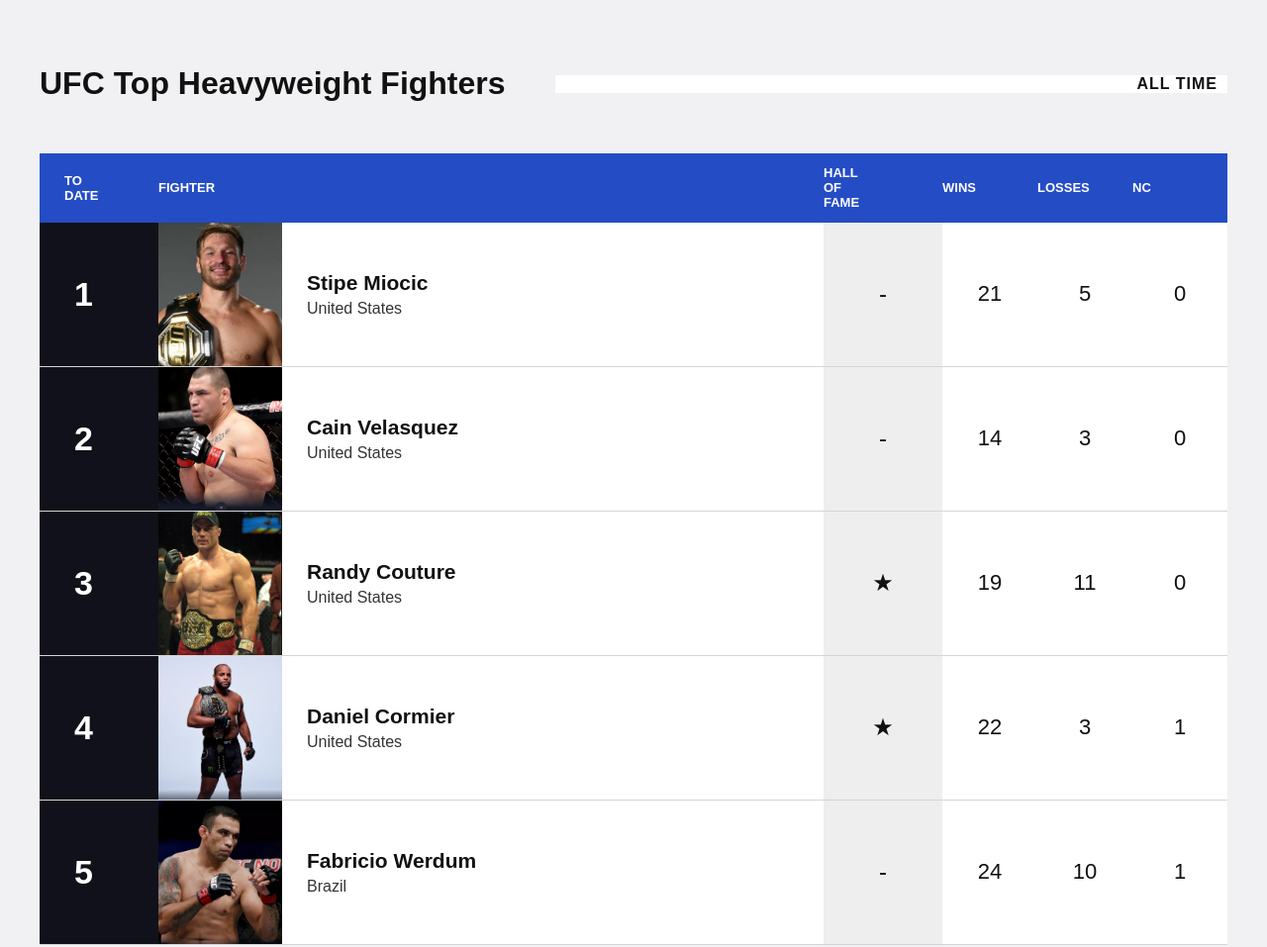
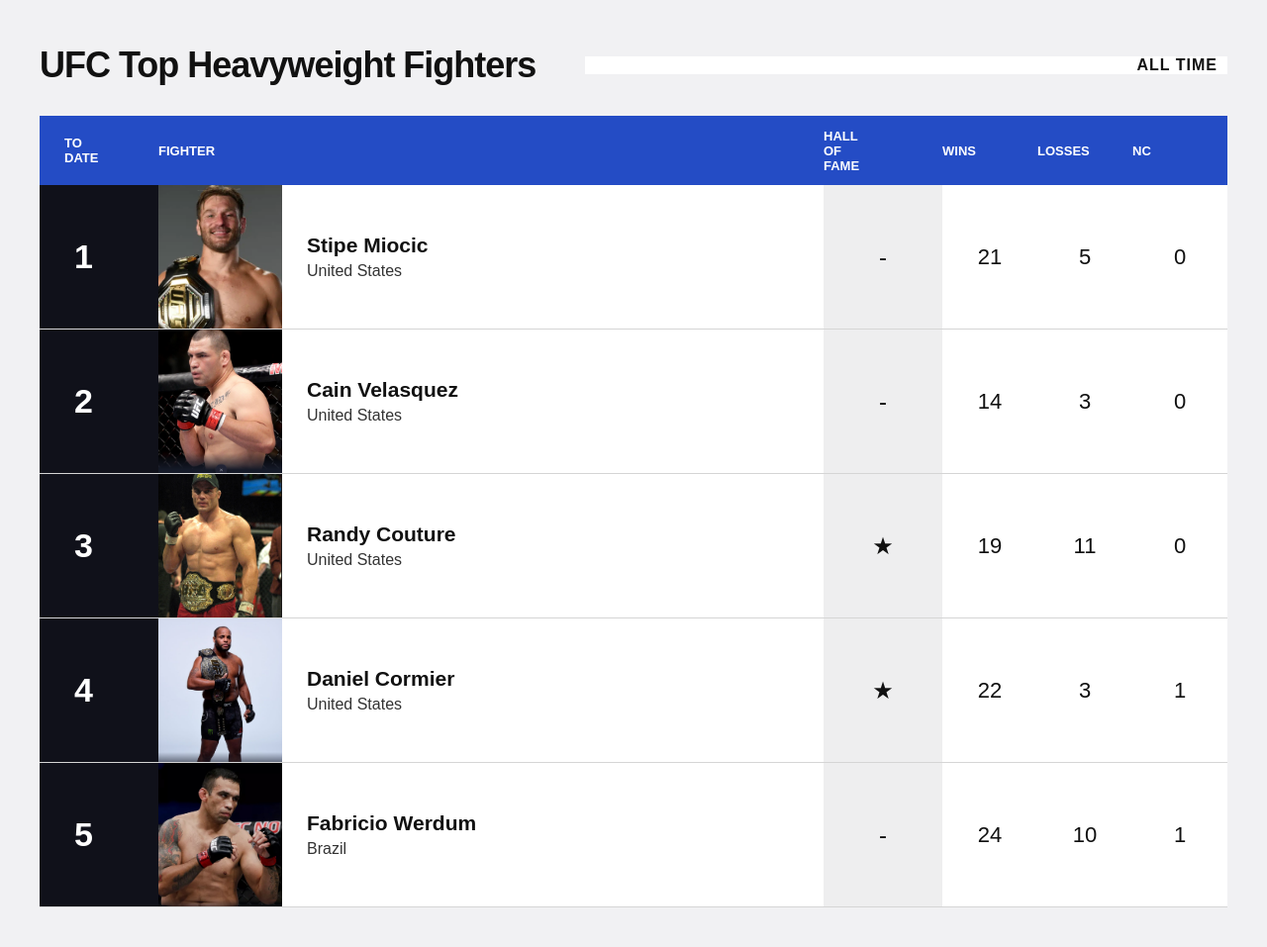
Before and after one commit to stony-hill212/lyfter-DUAD, a plain HTML site: page CSS/CSS3/fighters.html in a window 1280 px wide. Shown: the whole page at 99% size. Drawn offline with Linux system fonts and the light colour scheme.

Commit message:
Update style.css

```diff
--- a/CSS/CSS3/style.css
+++ b/CSS/CSS3/style.css
@@ -18,7 +18,7 @@ body {
     gap: 25px;
     margin-bottom: 30px;
 }
-.tittle h1 {
+.title h1 {
     margin: 0;
     font-size: 36px;
     font-weight: 900;
```
